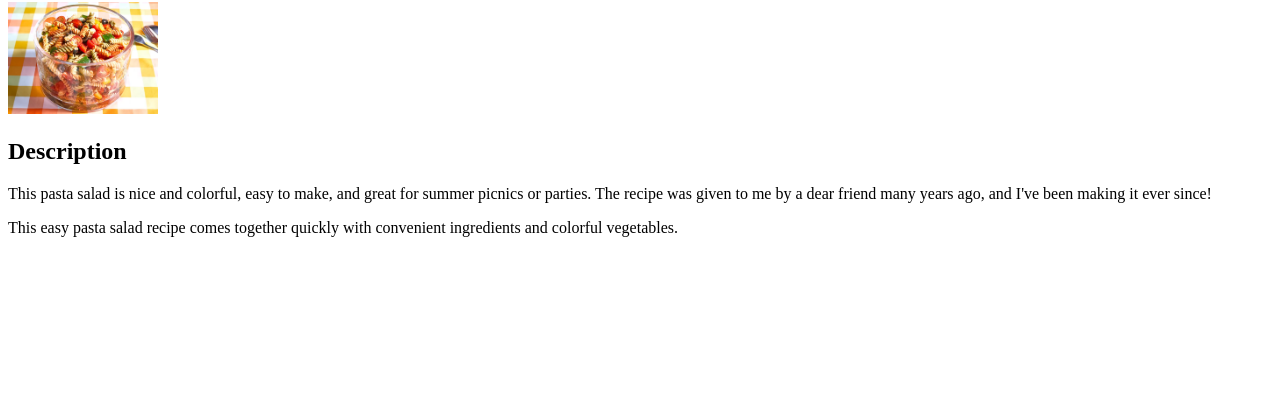
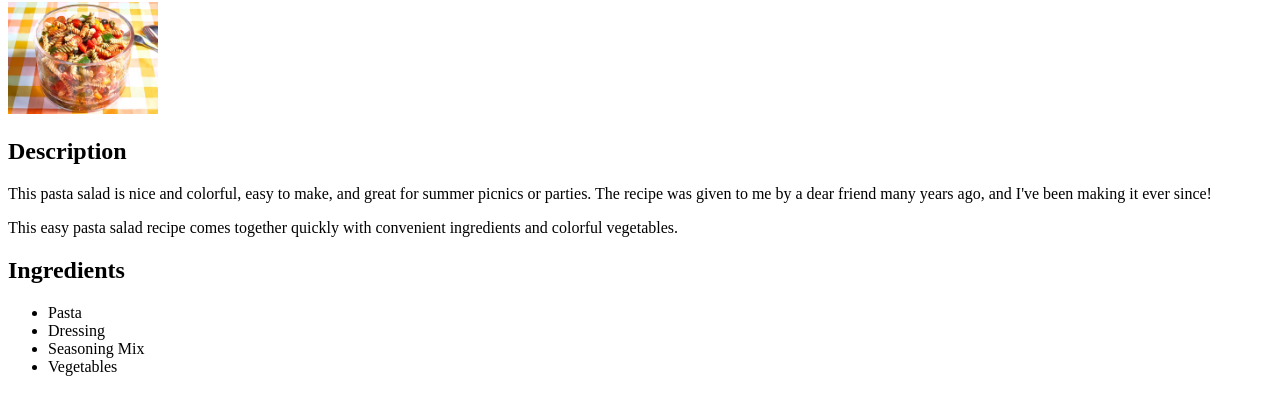
Before and after one commit to iruphan/odin-recipes, a plain HTML site: page recipes/pasta.html in a window 1280 px wide. Shown: the part 104-518 px from the top of the page. Drawn offline with Linux system fonts and the light colour scheme.

Commit message:
Added Ingredients of Pasta

```diff
--- a/recipes/pasta.html
+++ b/recipes/pasta.html
@@ -12,5 +12,12 @@
         <h2>Description</h2>
             <p>This pasta salad is nice and colorful, easy to make, and great for summer picnics or parties. The recipe was given to me by a dear friend many years ago, and I've been making it ever since!</p>
             <p>This easy pasta salad recipe comes together quickly with convenient ingredients and colorful vegetables.</p>
+        <h2>Ingredients</h2>
+            <ul>
+                <li>Pasta</li>
+                <li>Dressing</li>
+                <li>Seasoning Mix</li>
+                <li>Vegetables</li>
+            </ul>
 </body>
 </html>
```
